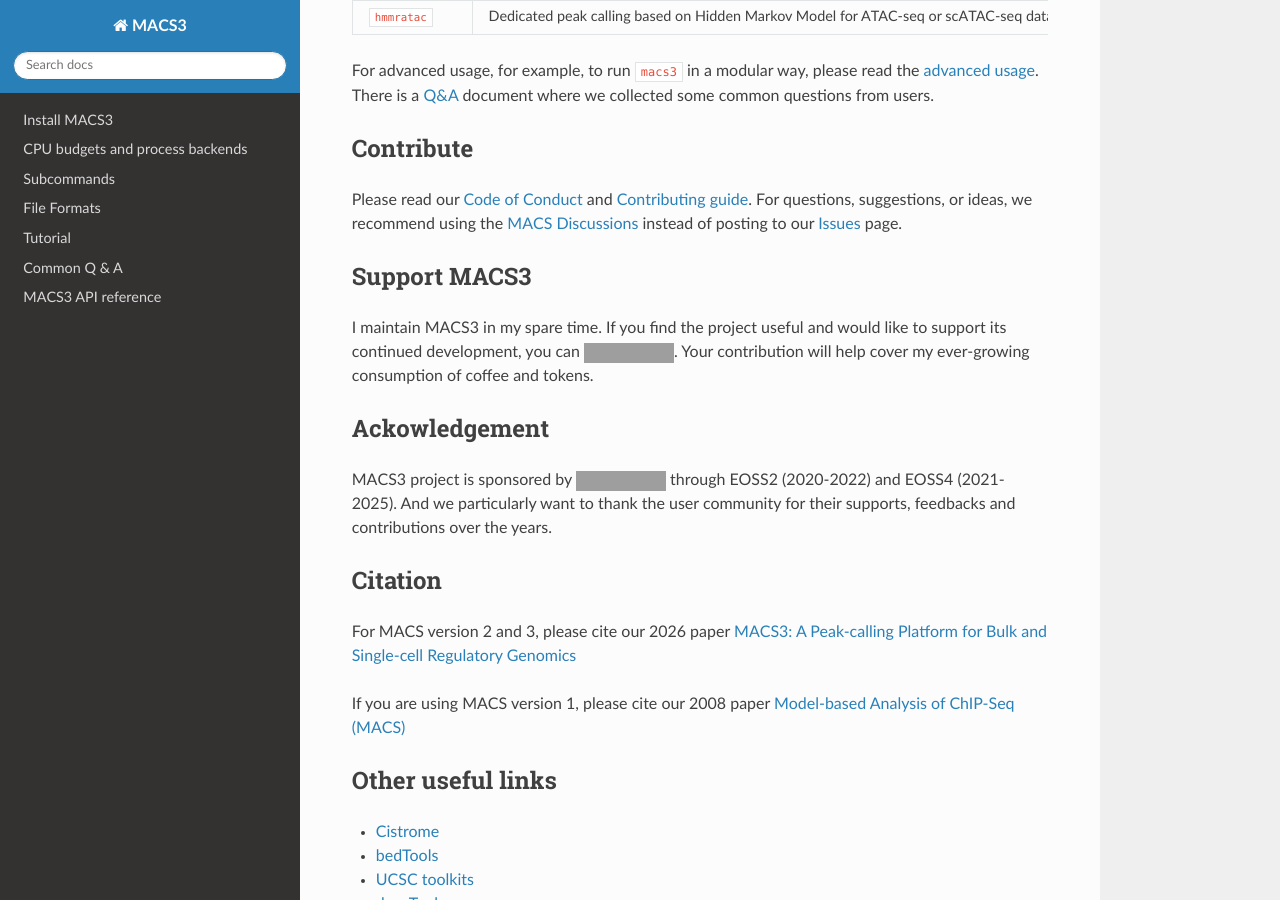
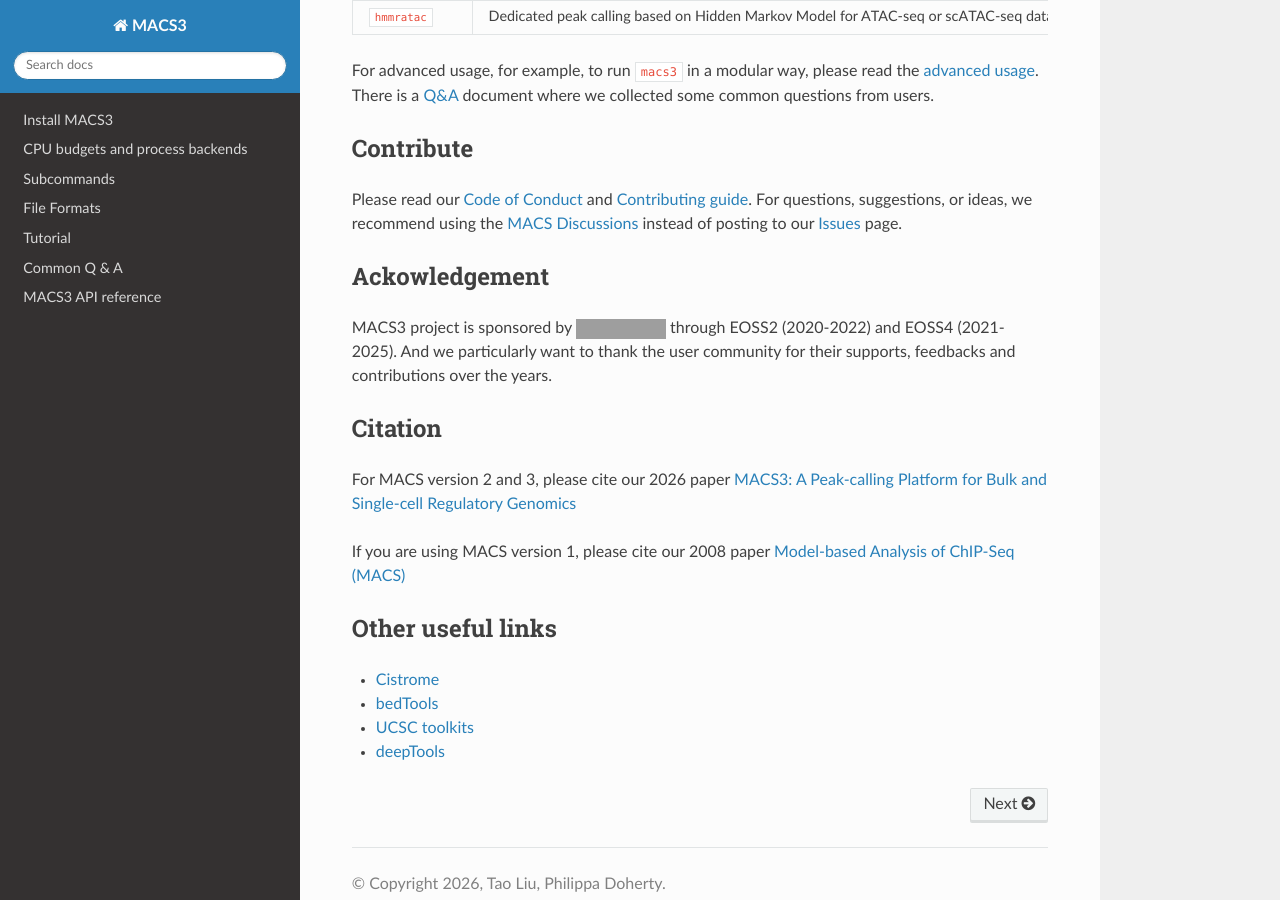
Before and after one commit to macs3-project/MACS, a Sphinx documentation site: the page built from docs/source/index.md, in a window 1280 px wide and 900 px high, scrolled down 2838 px. Built offline with Sphinx 7.4.7 and the Read the Docs theme 3.1.0, drawn with Linux system fonts in a browser that asks for light colours; grey boxes are pictures that could not be loaded.

Commit message:
Remove support section from documentation
Removed the section about supporting MACS3 through donations.

```diff
--- a/docs/source/index.md
+++ b/docs/source/index.md
@@ -136,13 +136,6 @@
 instead of posting to our
 [Issues](https://github.com/macs3-project/MACS/issues) page.
 
-## Support MACS3
-
-I maintain MACS3 in my spare time. If you find the project useful and
-would like to support its continued development, you can
-[![Buy Me a Coffee](https://img.shields.io/badge/Buy_Me_a_Coffee-support-FFDD00?style=for-the-badge&logo=buy-me-a-coffee&logoColor=000000)](https://buymeacoffee.com/taoliu). Your contribution
-will help cover my ever-growing consumption of coffee and tokens.
-
 ## Ackowledgement
 
 MACS3 project is sponsored by [![CZI's Essential Open Source Software for Science](https://chanzuckerberg.github.io/open-science/badges/CZI-EOSS.svg)](https://czi.co/EOSS) through EOSS2 (2020-2022) and EOSS4 (2021-2025). And we particularly want to thank the user community for their supports, feedbacks and contributions over the years.
```
